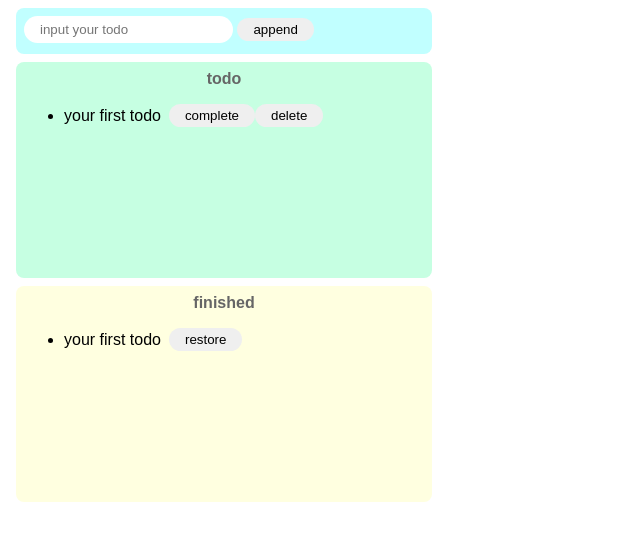
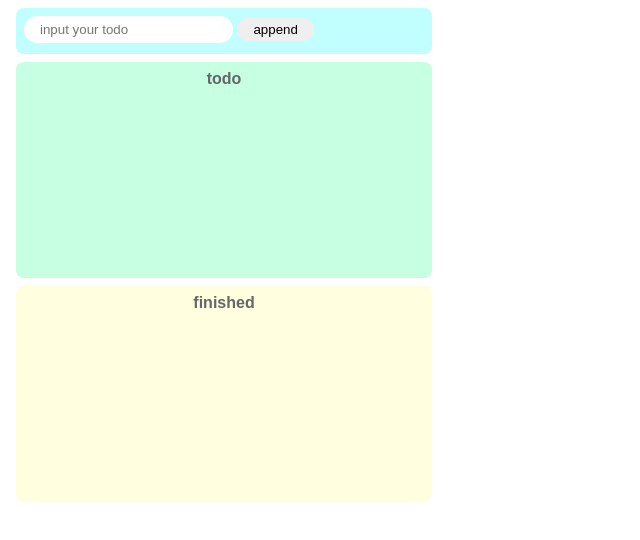
Before and after one commit to nissy-shota/todo-app-vanila-javascript, a website built with Parcel: page index.html in a window 1280 px wide. Shown: the whole page, without its empty margins (0-640 px from the left). Built offline with nearby package versions, Linux system fonts and the light colour scheme.

Commit message:
fix html mock

```diff
--- a/index.html
+++ b/index.html
@@ -13,23 +13,12 @@
 
     <div class="incomplete-area">
       <p class="title">todo</p>
-      <ul id="incomplete-list">
-        <div class="list-row">
-          <li>your first todo</li>
-          <button>complete</button>
-          <button>delete</button>
-        </div>
-      </ul>
+      <ul id="incomplete-list"></ul>
     </div>
 
     <div class="completed-area">
       <p class="title">finished</p>
-      <ul id="completed-list">
-        <div class="list-row">
-          <li>your first todo</li>
-          <button>restore</button>
-        </div>
-      </ul>
+      <ul id="completed-list"></ul>
     </div>
     <script src="src/index.js"></script>
   </body>
```
